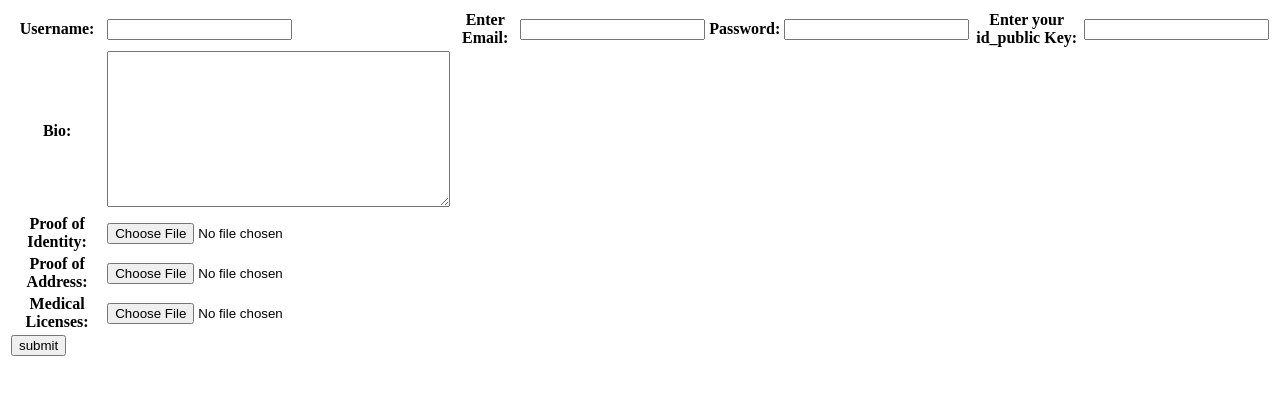
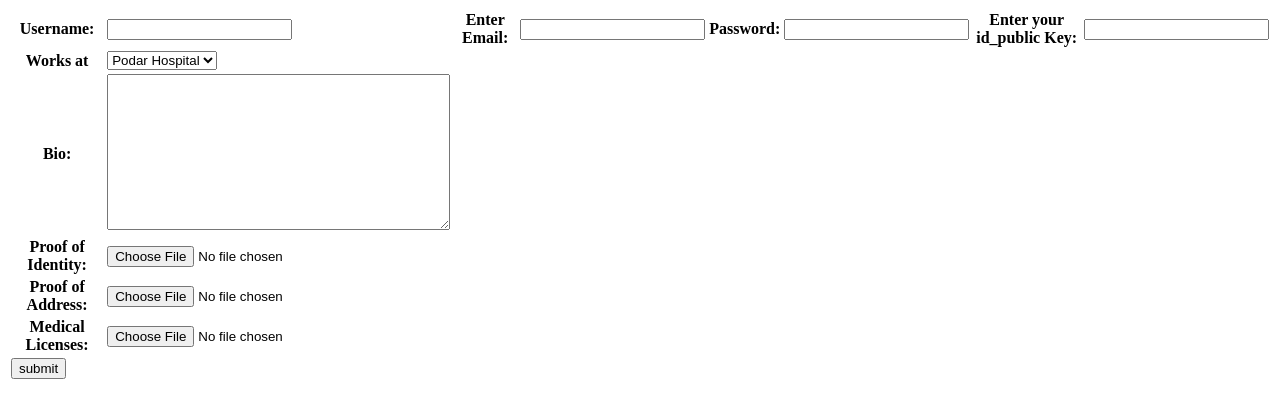
Before and after one commit to Yash-Keswani/FCS_project, a Django app: page /medimode/signup/doctor in a window 1280 px wide. Shown: the top 418 px of the page. Run offline with Django 4.2, Linux system fonts and the light colour scheme; data comes from the database, SQL or seed files in the repository; both versions use the stored data as it was after the commit; parts of the project's set-up code (start-up, migrations or seed data) failed here and were passed over.

Commit message:
Added doctor hospital linkage

```diff
--- a/medimode/modules/accounts/views.py
+++ b/medimode/modules/accounts/views.py
@@ -10,7 +10,7 @@ from django.utils.decorators import method_decorator
 from django.views.generic import TemplateView
 from ratelimit.decorators import ratelimit
 
-from medimode.models import User, Patient, Organisation, Doctor, Profile
+from medimode.models import User, Patient, Organisation, Doctor, Profile,Hospital
 from medimode.sanitation_tools import get_clean, get_document, get_clean_int, str_to_model, get_document_or_none
 from medimode.views_base import AuthView, AuthDetailView, AuthTemplateView
 
@@ -145,7 +145,7 @@ class SignupDoctor(TemplateView):
 	@staticmethod
 	def get(request, **kwargs):
 		return render(request, 'medimode/_accounts/doctor.html',
-									{"form": modelform_factory(Doctor, exclude=[])})
+		{"form": modelform_factory(Doctor, exclude=[]),"hospitals": Hospital.objects.all()})
 
 	def post(self, request):
 		_post = self.request.POST
@@ -157,6 +157,11 @@ class SignupDoctor(TemplateView):
 		_password = get_clean(_post, 'password')
 		_bio = get_clean(_post, 'bio')
 		_publicKey= get_clean(_post,'publicKey')
+		_works_at = _post.get('works_at')
+		if not _works_at:
+			_works_at=None
+		else:
+			_works_at=get_clean_int(_post,'works_at')
 		# check if public key is hexadecimal
 		if len(_publicKey)==40:
 			if _publicKey.isalnum():
@@ -180,7 +185,7 @@ class SignupDoctor(TemplateView):
 			"legacy_payments": {"requested": True}}, company={"name": _username})
 		_user = User.objects.create_user(username=_username,email= _email,first_name=_username, password=_password, role='doctor', stripe_acct=acct["id"],public_key=_publicKey)
 		_model = Doctor.objects.create(user=_user, bio=_bio, proof_of_address=_poa,
-																	 proof_of_identity=_poi, medical_license=_med_doc)
+																	 proof_of_identity=_poi, medical_license=_med_doc, works_at=_works_at)
 		return redirect(reverse('login'))
 
 class ProfileView(AuthDetailView):
--- a/templates/medimode/_accounts/doctor.html
+++ b/templates/medimode/_accounts/doctor.html
@@ -25,6 +25,16 @@
             <td><input type="password" required id="id_password" name="password"/>
             </td><th><label for="id_publicKey">Enter your id_public Key:</label></th>
             <td><input type="text" required id="id_publicKey" name="publicKey"/></td>
+        </tr>
+
+        <tr>
+            <th><label for="id_works_at">Works at</th>
+
+            <td><select name="cars" id="cars">
+                 {% for hospital in hospitals %}
+                    <option value="{{ hospital.pk }}">{{ hospital.full_name }}</option>
+                {% endfor %}
+              </select></td>
         </tr>
 
         <tr>
```
Also changed, not shown: db.sqlite3.
